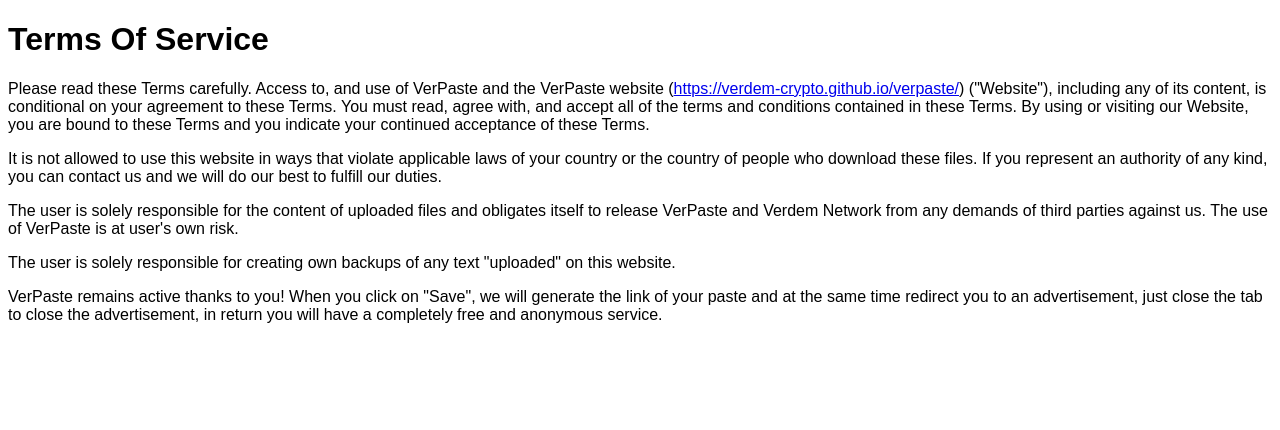
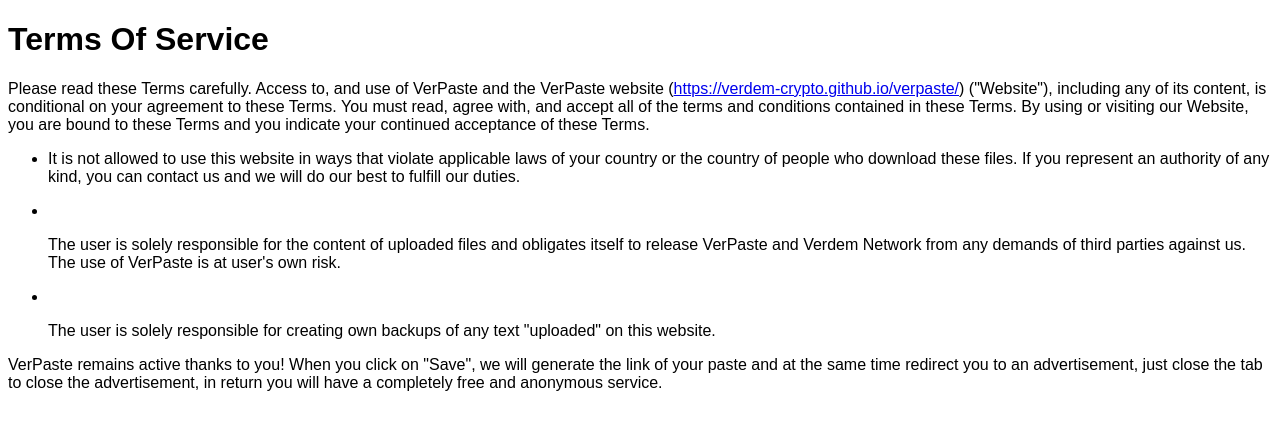
Before and after one commit to Verdem-crypto/verdem-crypto.github.io, a Jekyll site: the page verpaste/terms-of-service.html, which Jekyll copies as it is, in a window 1280 px wide. Shown: the top 430 px of the page. Built offline with Jekyll 4.4.1, drawn with Linux system fonts in a browser that asks for light colours.

Commit message:
Update terms-of-service.html

```diff
--- a/verpaste/terms-of-service.html
+++ b/verpaste/terms-of-service.html
@@ -34,9 +34,19 @@
 <script>
      (adsbygoogle = window.adsbygoogle || []).push({});
 </script>
+<ul>
+<li>
 <p>It is not allowed to use this website in ways that violate applicable laws of your country or the country of people who download these files. If you represent an authority of any kind, you can contact us and we will do our best to fulfill our duties.</p>
+</li>
+<li>
+<p>&nbsp;</p>
 <p>The user is solely responsible for the content of uploaded files and obligates itself to release VerPaste and Verdem Network from any demands of third parties against us. The use of VerPaste is at user's own risk.&nbsp;</p>
+</li>
+<li>
+<p>&nbsp;</p>
 <p>The user is solely responsible for creating own backups of any text "uploaded" on this website.</p>
+</li>
+</ul>
 <p>VerPaste remains active thanks to you! When you click on "Save", we will generate the link of your paste and at the same time redirect you to an advertisement, just close the tab to close the advertisement, in return you will have a completely free and anonymous service.</p>
 <script async src="https://pagead2.googlesyndication.com/pagead/js/adsbygoogle.js"></script>
 <ins class="adsbygoogle"
```
